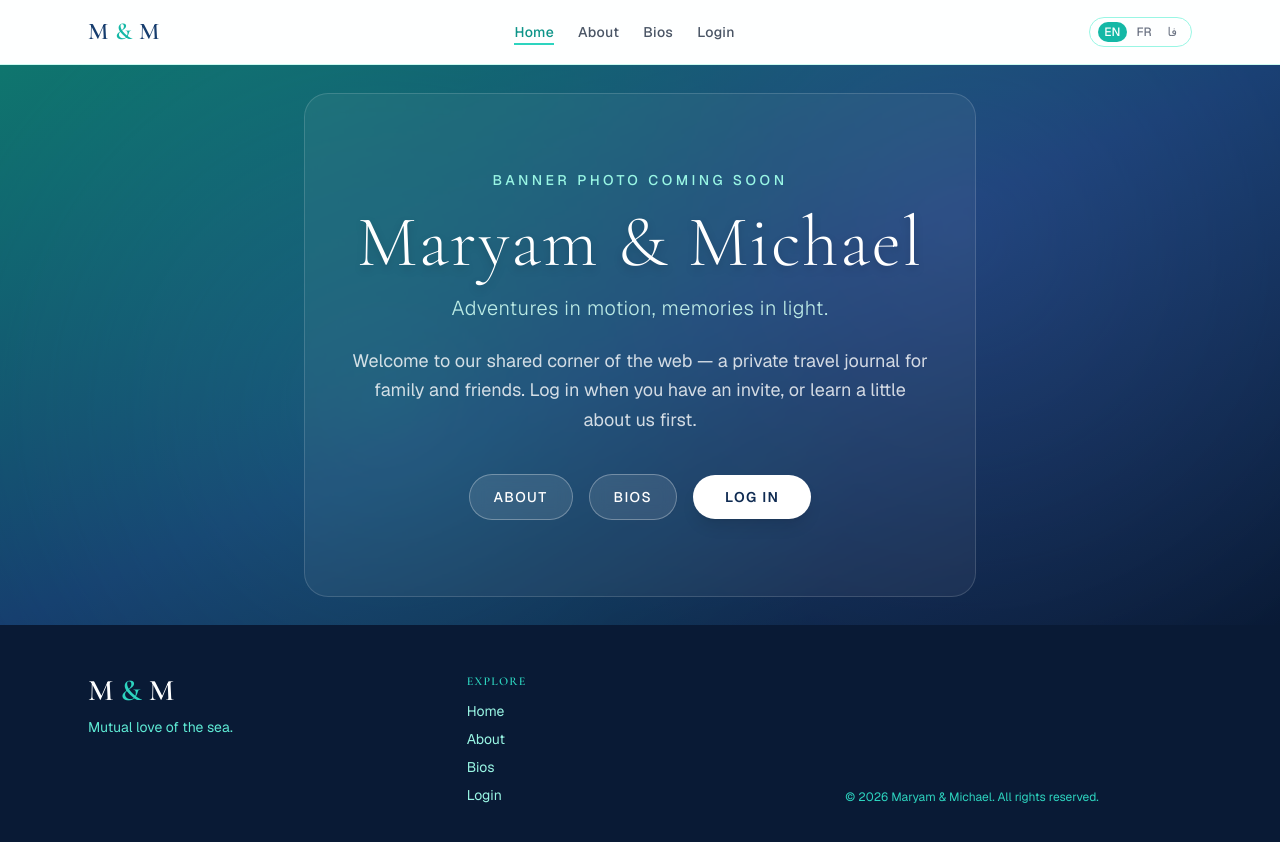
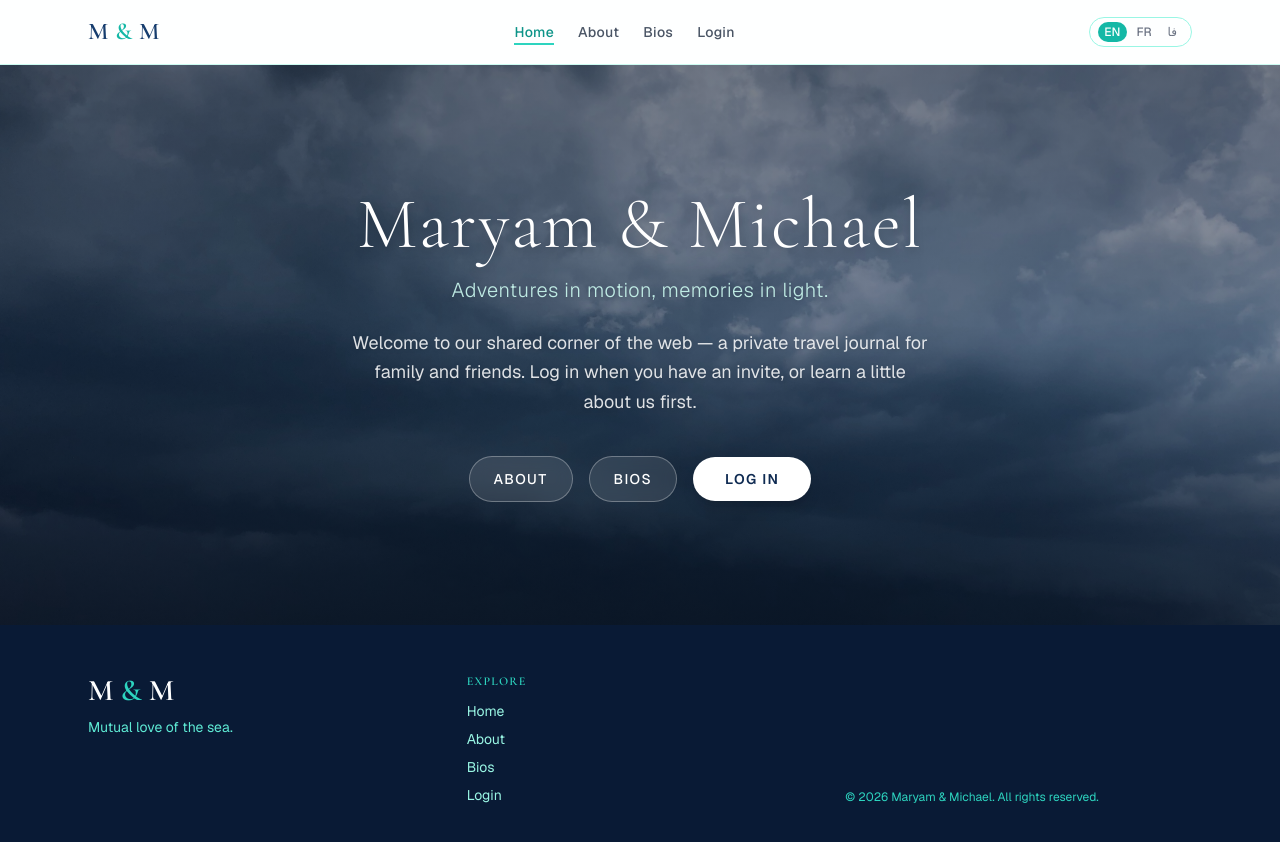
Before and after one commit to aquacode/m-m-site, a Next.js app: page /en in a window 1280 px wide. Shown: the top 842 px of the page. Built offline with nearby package versions, Linux system fonts and the light colour scheme.

Commit message:
Add landing banner photo
Wire the provided beach/storm image as the home hero background with a light overlay for readable CTAs.

```diff
--- a/src/app/[locale]/page.tsx
+++ b/src/app/[locale]/page.tsx
@@ -1,3 +1,4 @@
+import Image from "next/image";
 import { getTranslations, setRequestLocale } from "next-intl/server";
 import { Link } from "@/i18n/navigation";
 
@@ -10,37 +11,28 @@ export default async function HomePage({ params }: Props) {
 
   return (
     <>
-      {/* Landing hero — banner of Maryam & Michael (placeholder until real photo) */}
       <section className="relative min-h-[70vh] flex items-center justify-center overflow-hidden">
-        <div className="absolute inset-0 bg-gradient-to-br from-sea-700 via-lapis-700 to-lapis-900" />
+        <Image
+          src="/images/banner.jpg"
+          alt="Maryam and Michael on the beach beneath a storm sky"
+          fill
+          priority
+          sizes="100vw"
+          className="object-cover object-[center_35%]"
+        />
         <div
-          className="absolute inset-0 opacity-15"
-          style={{
-            backgroundImage:
-              "radial-gradient(circle at 30% 60%, #2dd4bf 0%, transparent 50%), radial-gradient(circle at 75% 30%, #6d7fe8 0%, transparent 50%)",
-          }}
+          className="absolute inset-0 bg-gradient-to-b from-lapis-950/55 via-lapis-900/45 to-lapis-950/70"
           aria-hidden
         />
 
-        {/* Placeholder banner frame */}
-        <div className="absolute inset-x-0 top-0 h-full flex items-center justify-center pointer-events-none">
-          <div
-            className="w-[min(90%,42rem)] aspect-[4/3] rounded-3xl border border-white/15 bg-white/5 backdrop-blur-[2px]"
-            aria-hidden
-          />
-        </div>
-
         <div className="relative z-10 text-center px-4 max-w-2xl mx-auto py-24">
-          <p className="text-sea-200 text-xs sm:text-sm font-medium tracking-[0.25em] uppercase mb-4">
-            {t("bannerHint")}
-          </p>
           <h1 className="font-heading text-5xl sm:text-6xl md:text-7xl font-light text-white tracking-wide mb-4 drop-shadow-lg">
             {t("title")}
           </h1>
-          <p className="text-sea-100/90 text-lg sm:text-xl font-light tracking-wide mb-6">
+          <p className="text-sea-100/90 text-lg sm:text-xl font-light tracking-wide mb-6 drop-shadow">
             {t("oneLiner")}
           </p>
-          <p className="text-white/80 text-base sm:text-lg leading-relaxed mb-10 max-w-xl mx-auto">
+          <p className="text-white/85 text-base sm:text-lg leading-relaxed mb-10 max-w-xl mx-auto drop-shadow">
             {t("welcome")}
           </p>
 
```
Also changed, not shown: public/images/banner.jpg (added).
